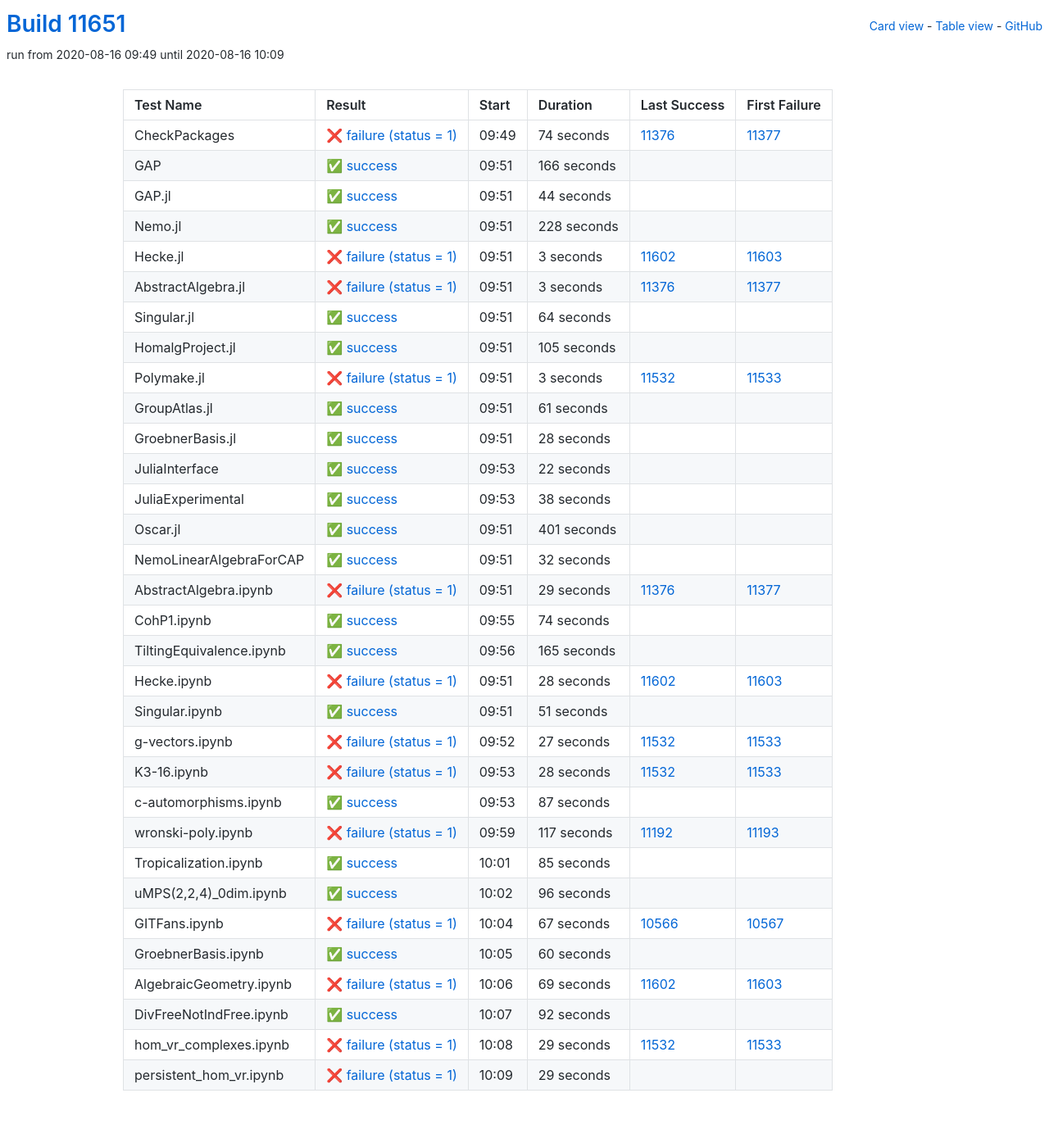
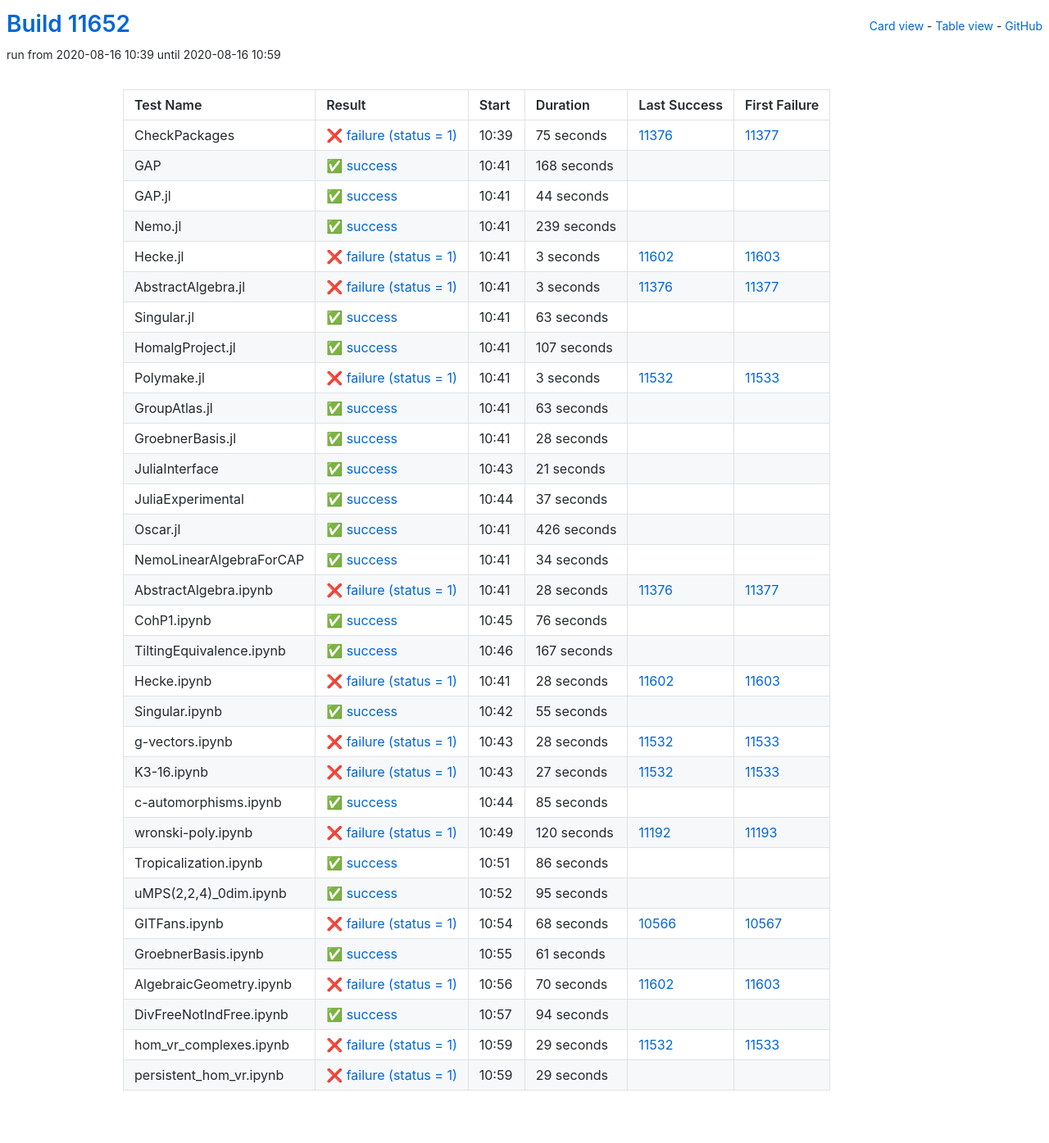
Before and after one commit to oscar-system/oscar-ci-status, a Jekyll site: the page built from table.html, in a window 1280 px wide. Shown: the whole page at 82% size. Built offline with Jekyll 4.4.1, drawn with Linux system fonts in a browser that asks for light colours.

Commit message:
Build #11652

```diff
--- a/_data/ci.yml
+++ b/_data/ci.yml
@@ -1,6 +1,6 @@
 ---
-build: 11651
-build_url: https://oscarci.mathematik.uni-kl.de/job/oscar/11651/
+build: 11652
+build_url: https://oscarci.mathematik.uni-kl.de/job/oscar/11652/
 job: oscar
 organization: oscar-system
 repo: oscar-ci-status
@@ -8,32 +8,32 @@
 tests:
 - name: CheckPackages
   id: checkpackages
-  log: https://oscarci.mathematik.uni-kl.de/job/oscar/11651/artifact/logs/build-11651/CheckPackages.log
-  start: 2020-08-16 09:49
+  log: https://oscarci.mathematik.uni-kl.de/job/oscar/11652/artifact/logs/build-11652/CheckPackages.log
+  start: 2020-08-16 10:39
   success: false
   exitcode: 1
   status: failure
-  duration: 74
+  duration: 75
   last_success: 11376
   last_success_url: https://oscarci.mathematik.uni-kl.de/job/oscar/11376/
   first_failure: 11377
   first_failure_url: https://oscarci.mathematik.uni-kl.de/job/oscar/11377/
 - name: GAP
   id: gap
-  log: https://oscarci.mathematik.uni-kl.de/job/oscar/11651/artifact/logs/build-11651/GAP.log
-  start: 2020-08-16 09:51
+  log: https://oscarci.mathematik.uni-kl.de/job/oscar/11652/artifact/logs/build-11652/GAP.log
+  start: 2020-08-16 10:41
   success: true
   exitcode: 0
   status: success
-  duration: 166
+  duration: 168
   last_success: false
   last_success_url:
   first_failure: false
   first_failure_url:
 - name: GAP.jl
   id: gap-jl
-  log: https://oscarci.mathematik.uni-kl.de/job/oscar/11651/artifact/logs/build-11651/GAP.jl.log
-  start: 2020-08-16 09:51
+  log: https://oscarci.mathematik.uni-kl.de/job/oscar/11652/artifact/logs/build-11652/GAP.jl.log
+  start: 2020-08-16 10:41
   success: true
   exitcode: 0
   status: success
@@ -44,20 +44,20 @@
   first_failure_url:
 - name: Nemo.jl
   id: nemo-jl
-  log: https://oscarci.mathematik.uni-kl.de/job/oscar/11651/artifact/logs/build-11651/Nemo.jl.log
-  start: 2020-08-16 09:51
+  log: https://oscarci.mathematik.uni-kl.de/job/oscar/11652/artifact/logs/build-11652/Nemo.jl.log
+  start: 2020-08-16 10:41
   success: true
   exitcode: 0
   status: success
-  duration: 228
+  duration: 239
   last_success: false
   last_success_url:
   first_failure: false
   first_failure_url:
 - name: Hecke.jl
   id: hecke-jl
-  log: https://oscarci.mathematik.uni-kl.de/job/oscar/11651/artifact/logs/build-11651/Hecke.jl.log
-  start: 2020-08-16 09:51
+  log: https://oscarci.mathematik.uni-kl.de/job/oscar/11652/artifact/logs/build-11652/Hecke.jl.log
+  start: 2020-08-16 10:41
   success: false
   exitcode: 1
   status: failure
@@ -68,8 +68,8 @@
   first_failure_url: https://oscarci.mathematik.uni-kl.de/job/oscar/11603/
 - name: AbstractAlgebra.jl
   id: abstractalgebra-jl
-  log: https://oscarci.mathematik.uni-kl.de/job/oscar/11651/artifact/logs/build-11651/AbstractAlgebra.jl.log
-  start: 2020-08-16 09:51
+  log: https://oscarci.mathematik.uni-kl.de/job/oscar/11652/artifact/logs/build-11652/AbstractAlgebra.jl.log
+  start: 2020-08-16 10:41
   success: false
   exitcode: 1
   status: failure
@@ -80,32 +80,32 @@
   first_failure_url: https://oscarci.mathematik.uni-kl.de/job/oscar/11377/
 - name: Singular.jl
   id: singular-jl
-  log: https://oscarci.mathematik.uni-kl.de/job/oscar/11651/artifact/logs/build-11651/Singular.jl.log
-  start: 2020-08-16 09:51
+  log: https://oscarci.mathematik.uni-kl.de/job/oscar/11652/artifact/logs/build-11652/Singular.jl.log
+  start: 2020-08-16 10:41
   success: true
   exitcode: 0
   status: success
-  duration: 64
+  duration: 63
   last_success: false
   last_success_url:
   first_failure: false
   first_failure_url:
 - name: HomalgProject.jl
   id: homalgproject-jl
-  log: https://oscarci.mathematik.uni-kl.de/job/oscar/11651/artifact/logs/build-11651/HomalgProject.jl.log
-  start: 2020-08-16 09:51
+  log: https://oscarci.mathematik.uni-kl.de/job/oscar/11652/artifact/logs/build-11652/HomalgProject.jl.log
+  start: 2020-08-16 10:41
   success: true
   exitcode: 0
   status: success
-  duration: 105
+  duration: 107
   last_success: false
   last_success_url:
   first_failure: false
   first_failure_url:
 - name: Polymake.jl
   id: polymake-jl
-  log: https://oscarci.mathematik.uni-kl.de/job/oscar/11651/artifact/logs/build-11651/Polymake.jl.log
-  start: 2020-08-16 09:51
+  log: https://oscarci.mathematik.uni-kl.de/job/oscar/11652/artifact/logs/build-11652/Polymake.jl.log
+  start: 2020-08-16 10:41
   success: false
   exitcode: 1
   status: failure
@@ -116,20 +116,20 @@
   first_failure_url: https://oscarci.mathematik.uni-kl.de/job/oscar/11533/
 - name: GroupAtlas.jl
   id: groupatlas-jl
-  log: https://oscarci.mathematik.uni-kl.de/job/oscar/11651/artifact/logs/build-11651/GroupAtlas.jl.log
-  start: 2020-08-16 09:51
+  log: https://oscarci.mathematik.uni-kl.de/job/oscar/11652/artifact/logs/build-11652/GroupAtlas.jl.log
+  start: 2020-08-16 10:41
   success: true
   exitcode: 0
   status: success
-  duration: 61
+  duration: 63
   last_success: false
   last_success_url:
   first_failure: false
   first_failure_url:
 - name: GroebnerBasis.jl
   id: groebnerbasis-jl
-  log: https://oscarci.mathematik.uni-kl.de/job/oscar/11651/artifact/logs/build-11651/GroebnerBasis.jl.log
-  start: 2020-08-16 09:51
+  log: https://oscarci.mathematik.uni-kl.de/job/oscar/11652/artifact/logs/build-11652/GroebnerBasis.jl.log
+  start: 2020-08-16 10:41
   success: true
   exitcode: 0
   status: success
@@ -140,92 +140,92 @@
   first_failure_url:
 - name: JuliaInterface
   id: juliainterface
-  log: https://oscarci.mathematik.uni-kl.de/job/oscar/11651/artifact/logs/build-11651/JuliaInterface.log
-  start: 2020-08-16 09:53
+  log: https://oscarci.mathematik.uni-kl.de/job/oscar/11652/artifact/logs/build-11652/JuliaInterface.log
+  start: 2020-08-16 10:43
   success: true
   exitcode: 0
   status: success
-  duration: 22
+  duration: 21
   last_success: false
   last_success_url:
   first_failure: false
   first_failure_url:
 - name: JuliaExperimental
   id: juliaexperimental
-  log: https://oscarci.mathematik.uni-kl.de/job/oscar/11651/artifact/logs/build-11651/JuliaExperimental.log
-  start: 2020-08-16 09:53
+  log: https://oscarci.mathematik.uni-kl.de/job/oscar/11652/artifact/logs/build-11652/JuliaExperimental.log
+  start: 2020-08-16 10:44
   success: true
   exitcode: 0
   status: success
-  duration: 38
+  duration: 37
   last_success: false
   last_success_url:
   first_failure: false
   first_failure_url:
 - name: Oscar.jl
   id: oscar-jl
-  log: https://oscarci.mathematik.uni-kl.de/job/oscar/11651/artifact/logs/build-11651/Oscar.jl.log
-  start: 2020-08-16 09:51
+  log: https://oscarci.mathematik.uni-kl.de/job/oscar/11652/artifact/logs/build-11652/Oscar.jl.log
+  start: 2020-08-16 10:41
   success: true
   exitcode: 0
   status: success
-  duration: 401
+  duration: 426
   last_success: false
   last_success_url:
   first_failure: false
   first_failure_url:
 - name: NemoLinearAlgebraForCAP
   id: nemolinearalgebraforcap
-  log: https://oscarci.mathematik.uni-kl.de/job/oscar/11651/artifact/logs/build-11651/NemoLinearAlgebraForCAP.log
-  start: 2020-08-16 09:51
+  log: https://oscarci.mathematik.uni-kl.de/job/oscar/11652/artifact/logs/build-11652/NemoLinearAlgebraForCAP.log
+  start: 2020-08-16 10:41
   success: true
   exitcode: 0
   status: success
-  duration: 32
+  duration: 34
   last_success: false
   last_success_url:
   first_failure: false
   first_failure_url:
 - name: AbstractAlgebra.ipynb
   id: abstractalgebra-ipynb
-  log: https://oscarci.mathematik.uni-kl.de/job/oscar/11651/artifact/logs/build-11651/AbstractAlgebra.ipynb.log
-  start: 2020-08-16 09:51
+  log: https://oscarci.mathematik.uni-kl.de/job/oscar/11652/artifact/logs/build-11652/AbstractAlgebra.ipynb.log
+  start: 2020-08-16 10:41
   success: false
   exitcode: 1
   status: failure
-  duration: 29
+  duration: 28
   last_success: 11376
   last_success_url: https://oscarci.mathematik.uni-kl.de/job/oscar/11376/
   first_failure: 11377
   first_failure_url: https://oscarci.mathematik.uni-kl.de/job/oscar/11377/
 - name: CohP1.ipynb
   id: cohp1-ipynb
-  log: https://oscarci.mathematik.uni-kl.de/job/oscar/11651/artifact/logs/build-11651/CohP1.ipynb.log
-  start: 2020-08-16 09:55
+  log: https://oscarci.mathematik.uni-kl.de/job/oscar/11652/artifact/logs/build-11652/CohP1.ipynb.log
+  start: 2020-08-16 10:45
   success: true
   exitcode: 0
   status: success
-  duration: 74
+  duration: 76
   last_success: false
   last_success_url:
   first_failure: false
   first_failure_url:
 - name: TiltingEquivalence.ipynb
   id: tiltingequivalence-ipynb
-  log: https://oscarci.mathematik.uni-kl.de/job/oscar/11651/artifact/logs/build-11651/TiltingEquivalence.ipynb.log
-  start: 2020-08-16 09:56
+  log: https://oscarci.mathematik.uni-kl.de/job/oscar/11652/artifact/logs/build-11652/TiltingEquivalence.ipynb.log
+  start: 2020-08-16 10:46
   success: true
   exitcode: 0
   status: success
-  duration: 165
+  duration: 167
   last_success: false
   last_success_url:
   first_failure: false
   first_failure_url:
 - name: Hecke.ipynb
   id: hecke-ipynb
-  log: https://oscarci.mathematik.uni-kl.de/job/oscar/11651/artifact/logs/build-11651/Hecke.ipynb.log
-  start: 2020-08-16 09:51
+  log: https://oscarci.mathematik.uni-kl.de/job/oscar/11652/artifact/logs/build-11652/Hecke.ipynb.log
+  start: 2020-08-16 10:41
   success: false
   exitcode: 1
   status: failure
@@ -236,20 +236,32 @@
   first_failure_url: https://oscarci.mathematik.uni-kl.de/job/oscar/11603/
 - name: Singular.ipynb
   id: singular-ipynb
-  log: https://oscarci.mathematik.uni-kl.de/job/oscar/11651/artifact/logs/build-11651/Singular.ipynb.log
-  start: 2020-08-16 09:51
+  log: https://oscarci.mathematik.uni-kl.de/job/oscar/11652/artifact/logs/build-11652/Singular.ipynb.log
+  start: 2020-08-16 10:42
   success: true
   exitcode: 0
   status: success
-  duration: 51
+  duration: 55
   last_success: false
   last_success_url:
   first_failure: false
   first_failure_url:
 - name: g-vectors.ipynb
   id: g-vectors-ipynb
-  log: https://oscarci.mathematik.uni-kl.de/job/oscar/11651/artifact/logs/build-11651/g-vectors.ipynb.log
-  start: 2020-08-16 09:52
+  log: https://oscarci.mathematik.uni-kl.de/job/oscar/11652/artifact/logs/build-11652/g-vectors.ipynb.log
+  start: 2020-08-16 10:43
+  success: false
+  exitcode: 1
+  status: failure
+  duration: 28
+  last_success: 11532
+  last_success_url: https://oscarci.mathematik.uni-kl.de/job/oscar/11532/
+  first_failure: 11533
+  first_failure_url: https://oscarci.mathematik.uni-kl.de/job/oscar/11533/
+- name: K3-16.ipynb
+  id: k3-16-ipynb
+  log: https://oscarci.mathematik.uni-kl.de/job/oscar/11652/artifact/logs/build-11652/K3-16.ipynb.log
+  start: 2020-08-16 10:43
   success: false
   exitcode: 1
   status: failure
@@ -258,46 +270,10 @@
   last_success_url: https://oscarci.mathematik.uni-kl.de/job/oscar/11532/
   first_failure: 11533
   first_failure_url: https://oscarci.mathematik.uni-kl.de/job/oscar/11533/
-- name: K3-16.ipynb
-  id: k3-16-ipynb
-  log: https://oscarci.mathematik.uni-kl.de/job/oscar/11651/artifact/logs/build-11651/K3-16.ipynb.log
-  start: 2020-08-16 09:53
-  success: false
-  exitcode: 1
-  status: failure
-  duration: 28
-  last_success: 11532
-  last_success_url: https://oscarci.mathematik.uni-kl.de/job/oscar/11532/
-  first_failure: 11533
-  first_failure_url: https://oscarci.mathematik.uni-kl.de/job/oscar/11533/
 - name: c-automorphisms.ipynb
   id: c-automorphisms-ipynb
-  log: https://oscarci.mathematik.uni-kl.de/job/oscar/11651/artifact/logs/build-11651/c-automorphisms.ipynb.log
-  start: 2020-08-16 09:53
-  success: true
-  exitcode: 0
-  status: success
-  duration: 87
-  last_success: false
-  last_success_url:
-  first_failure: false
-  first_failure_url:
-- name: wronski-poly.ipynb
-  id: wronski-poly-ipynb
-  log: https://oscarci.mathematik.uni-kl.de/job/oscar/11651/artifact/logs/build-11651/wronski-poly.ipynb.log
-  start: 2020-08-16 09:59
-  success: false
-  exitcode: 1
-  status: failure
-  duration: 117
-  last_success: 11192
-  last_success_url: https://oscarci.mathematik.uni-kl.de/job/oscar/11192/
-  first_failure: 11193
-  first_failure_url: https://oscarci.mathematik.uni-kl.de/job/oscar/11193/
-- name: Tropicalization.ipynb
-  id: tropicalization-ipynb
-  log: https://oscarci.mathematik.uni-kl.de/job/oscar/11651/artifact/logs/build-11651/Tropicalization.ipynb.log
-  start: 2020-08-16 10:01
+  log: https://oscarci.mathematik.uni-kl.de/job/oscar/11652/artifact/logs/build-11652/c-automorphisms.ipynb.log
+  start: 2020-08-16 10:44
   success: true
   exitcode: 0
   status: success
@@ -306,70 +282,94 @@
   last_success_url:
   first_failure: false
   first_failure_url:
-- name: uMPS(2,2,4)_0dim.ipynb
-  id: umps-2-2-4-0dim-ipynb
-  log: https://oscarci.mathematik.uni-kl.de/job/oscar/11651/artifact/logs/build-11651/uMPS-2-2-4-_0dim.ipynb.log
-  start: 2020-08-16 10:02
+- name: wronski-poly.ipynb
+  id: wronski-poly-ipynb
+  log: https://oscarci.mathematik.uni-kl.de/job/oscar/11652/artifact/logs/build-11652/wronski-poly.ipynb.log
+  start: 2020-08-16 10:49
+  success: false
+  exitcode: 1
+  status: failure
+  duration: 120
+  last_success: 11192
+  last_success_url: https://oscarci.mathematik.uni-kl.de/job/oscar/11192/
+  first_failure: 11193
+  first_failure_url: https://oscarci.mathematik.uni-kl.de/job/oscar/11193/
+- name: Tropicalization.ipynb
+  id: tropicalization-ipynb
+  log: https://oscarci.mathematik.uni-kl.de/job/oscar/11652/artifact/logs/build-11652/Tropicalization.ipynb.log
+  start: 2020-08-16 10:51
   success: true
   exitcode: 0
   status: success
-  duration: 96
+  duration: 86
+  last_success: false
+  last_success_url:
+  first_failure: false
+  first_failure_url:
+- name: uMPS(2,2,4)_0dim.ipynb
+  id: umps-2-2-4-0dim-ipynb
+  log: https://oscarci.mathematik.uni-kl.de/job/oscar/11652/artifact/logs/build-11652/uMPS-2-2-4-_0dim.ipynb.log
+  start: 2020-08-16 10:52
+  success: true
+  exitcode: 0
+  status: success
+  duration: 95
   last_success: false
   last_success_url:
   first_failure: false
   first_failure_url:
 - name: GITFans.ipynb
   id: gitfans-ipynb
-  log: https://oscarci.mathematik.uni-kl.de/job/oscar/11651/artifact/logs/build-11651/GITFans.ipynb.log
-  start: 2020-08-16 10:04
+  log: https://oscarci.mathematik.uni-kl.de/job/oscar/11652/artifact/logs/build-11652/GITFans.ipynb.log
+  start: 2020-08-16 10:54
   success: false
   exitcode: 1
   status: failure
-  duration: 67
+  duration: 68
   last_success: 10566
   last_success_url: https://oscarci.mathematik.uni-kl.de/job/oscar/10566/
   first_failure: 10567
   first_failure_url: https://oscarci.mathematik.uni-kl.de/job/oscar/10567/
 - name: GroebnerBasis.ipynb
   id: groebnerbasis-ipynb
-  log: https://oscarci.mathematik.uni-kl.de/job/oscar/11651/artifact/logs/build-11651/GroebnerBasis.ipynb.log
-  start: 2020-08-16 10:05
+  log: https://oscarci.mathematik.uni-kl.de/job/oscar/11652/artifact/logs/build-11652/GroebnerBasis.ipynb.log
+  start: 2020-08-16 10:55
   success: true
   exitcode: 0
   status: success
-  duration: 60
+  duration: 61
   last_success: false
   last_success_url:
   first_failure: false
   first_failure_url:
 - name: AlgebraicGeometry.ipynb
   id: algebraicgeometry-ipynb
-  log: https://oscarci.mathematik.uni-kl.de/job/oscar/11651/artifact/logs/build-11651/AlgebraicGeometry.ipynb.log
-  start: 2020-08-16 10:06
+  log: https://oscarci.mathematik.uni-kl.de/job/oscar/11652/artifact/logs/build-11652/AlgebraicGeometry.ipynb.log
+  start: 2020-08-16 10:56
   success: false
   exitcode: 1
   status: failure
-  duration: 69
+  duration: 70
   last_success: 11602
   last_success_url: https://oscarci.mathematik.uni-kl.de/job/oscar/11602/
   first_failure: 11603
   first_failure_url: https://oscarci.mathematik.uni-kl.de/job/oscar/11603/
 - name: DivFreeNotIndFree.ipynb
   id: divfreenotindfree-ipynb
-  log: https://oscarci.mathematik.uni-kl.de/job/oscar/11651/artifact/logs/build-11651/DivFreeNotIndFree.ipynb.log
-  start: 2020-08-16 10:07
+  log: https://oscarci.mathematik.uni-kl.de/job/oscar/11652/artifact/logs/build-11652/DivFreeNotIndFree.ipynb.log
+  start: 2020-08-16 10:57
   success: true
   exitcode: 0
   status: success
-  duration: 92
+  duration: 94
   last_success: false
   last_success_url:
   first_failure: false
   first_failure_url:
 - name: hom_vr_complexes.ipynb
   id: hom-vr-complexes-ipynb
-  log: https://oscarci.mathematik.uni-kl.de/job/oscar/11651/artifact/logs/build-11651/hom_vr_complexes.ipynb.log
-  start: 2020-08-16 10:08
+  log: https://oscarci.mathematik.uni-kl.de/job/oscar/11652/artifact/logs/build-11652/hom_vr_complexes.ipynb.log
+  start: 2020-08-16 10:59
   success: false
   exitcode: 1
   status: failure
@@ -380,8 +380,8 @@
   first_failure_url: https://oscarci.mathematik.uni-kl.de/job/oscar/11533/
 - name: persistent_hom_vr.ipynb
   id: persistent-hom-vr-ipynb
-  log: https://oscarci.mathematik.uni-kl.de/job/oscar/11651/artifact/logs/build-11651/persistent_hom_vr.ipynb.log
-  start: 2020-08-16 10:09
+  log: https://oscarci.mathematik.uni-kl.de/job/oscar/11652/artifact/logs/build-11652/persistent_hom_vr.ipynb.log
+  start: 2020-08-16 10:59
   success: false
   exitcode: 1
   status: failure
```
Also changed, not shown: README.md.
